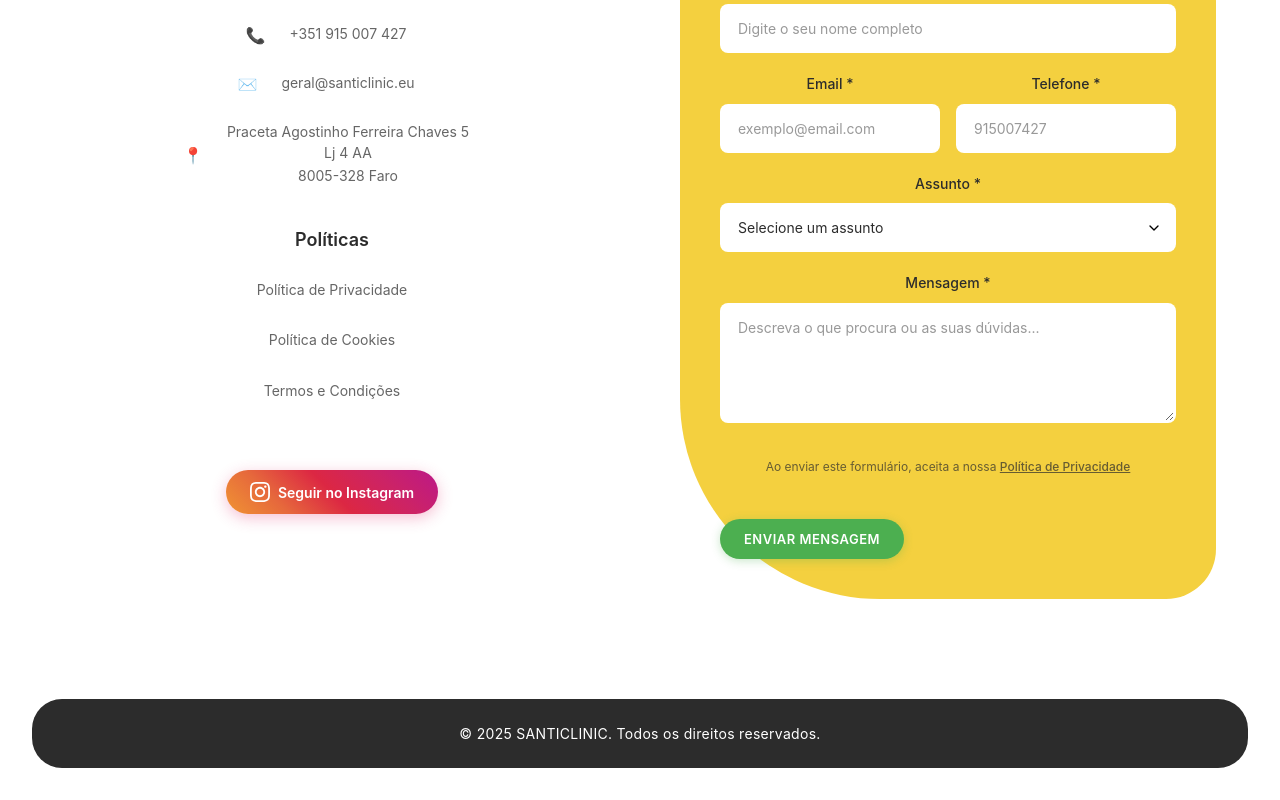
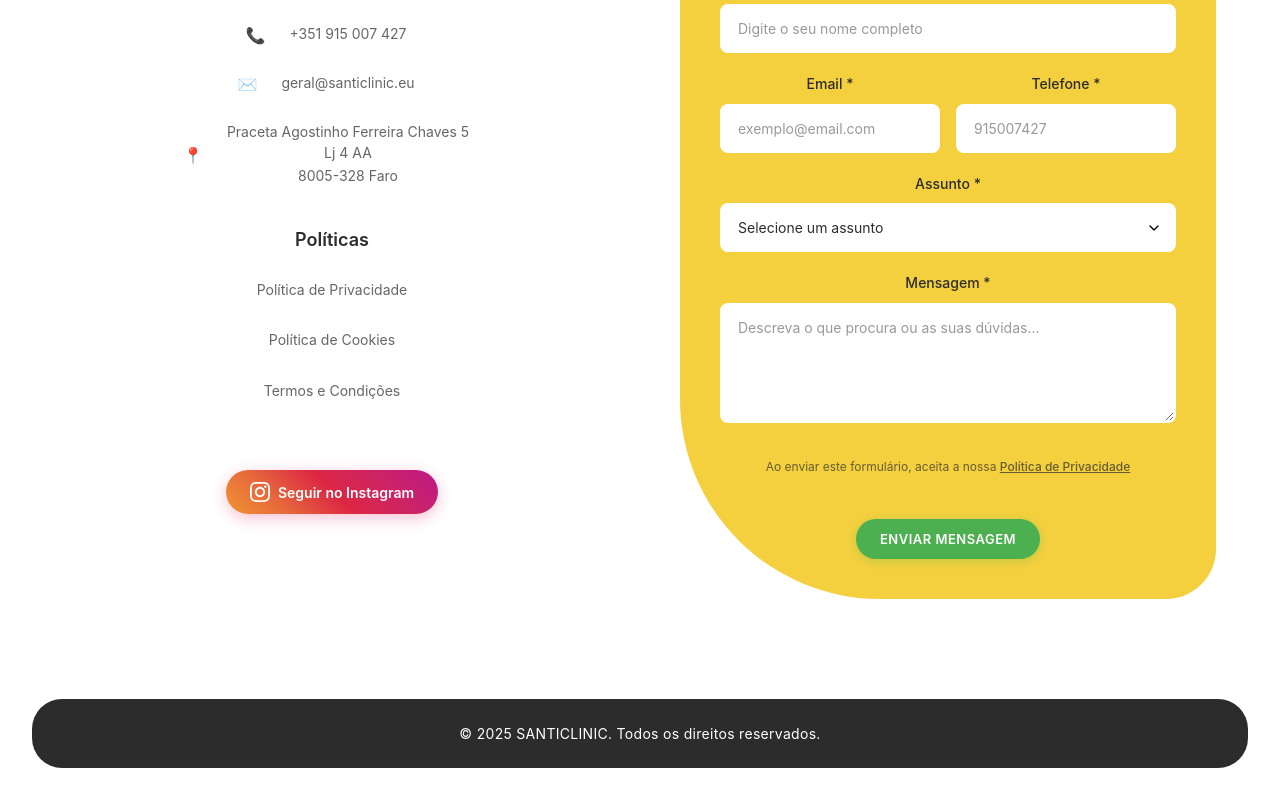
Before and after one commit to Webtech87/Microcirurgia-Cosmetica, a React (Vite) app in the folder frontend/: page / in a window 1280 px wide. Shown: the part 4730-5530 px from the top of the page. Built offline with nearby package versions, Linux system fonts and the light colour scheme.

Commit message:
[FIX] Fix form button position for desktop

```diff
--- a/frontend/src/components/contact/Contact.css
+++ b/frontend/src/components/contact/Contact.css
@@ -356,6 +356,11 @@
     transform: none;
   }
 
+  .form-button-wrapper {
+    display: flex;
+    justify-content: center;
+  }
+
   .contact__form-spinner {
     width: 16px;
     height: 16px;
```
